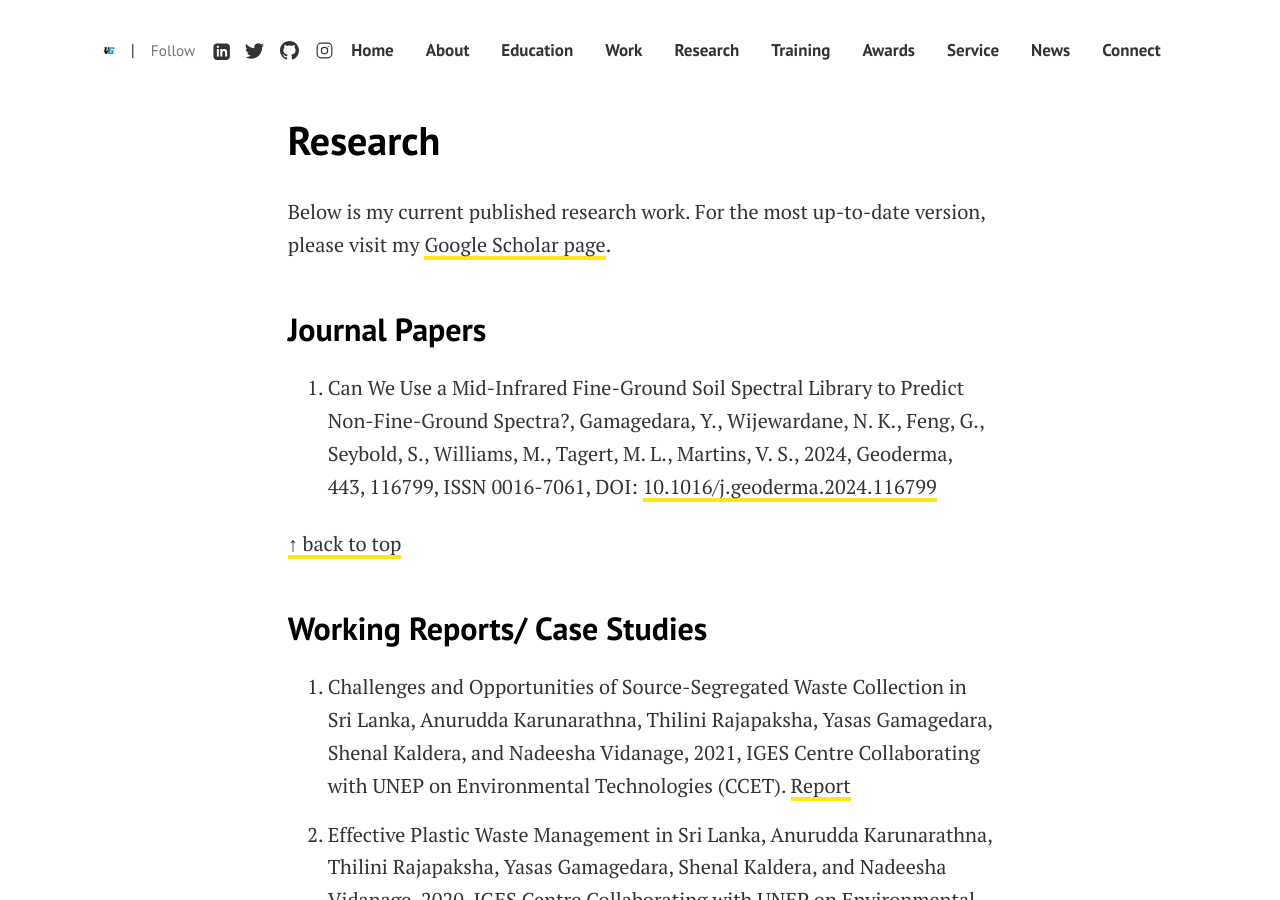
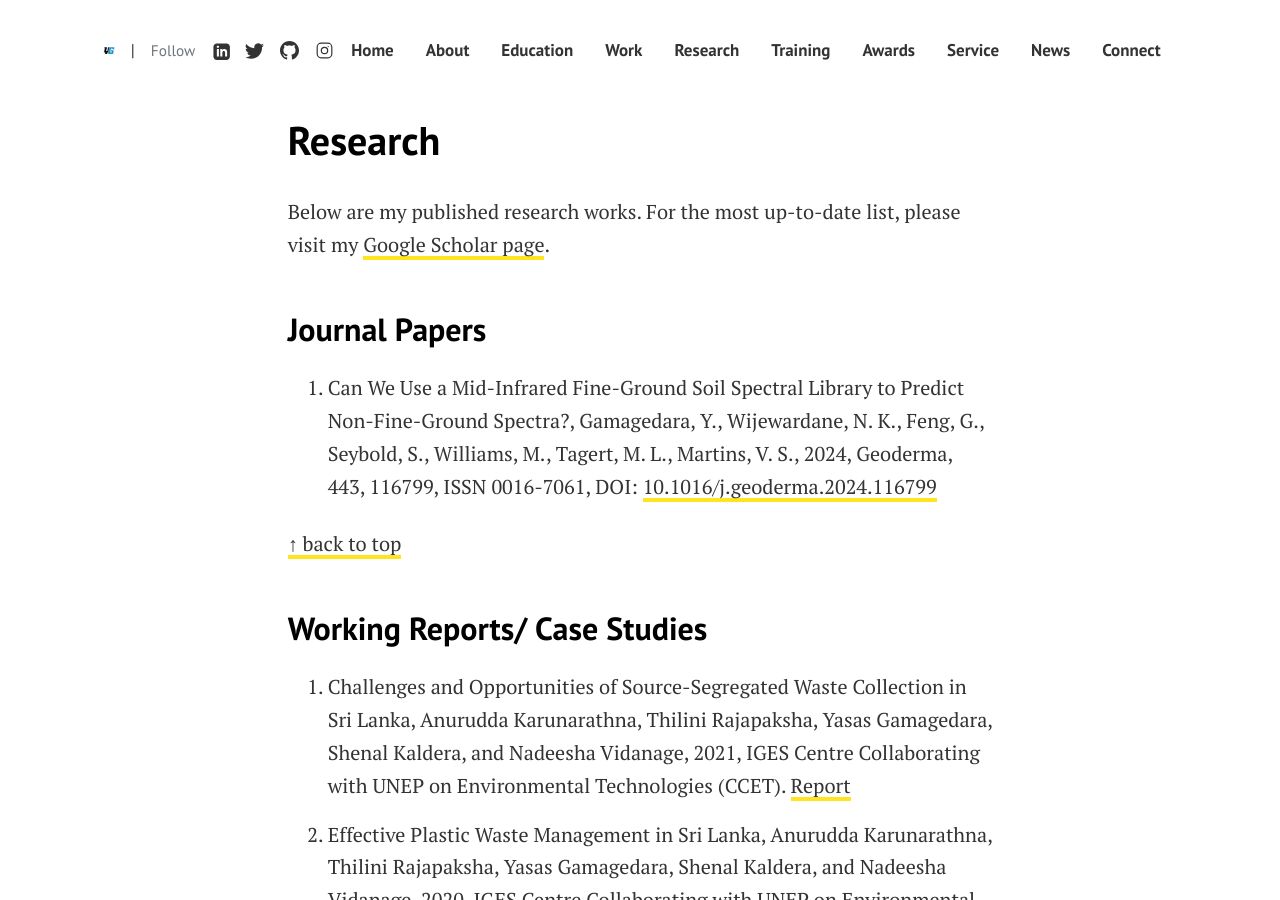
Before and after one commit to kanthsaz/kanthsaz.github.io, a Jekyll site: the page built from pages/research.md, in a window 1280 px wide and 900 px high. Built offline with Jekyll 4.4.1, drawn with Linux system fonts in a browser that asks for light colours.

Commit message:
Spellings

```diff
--- a/pages/research.md
+++ b/pages/research.md
@@ -5,8 +5,8 @@
 # image: assets/images/screenshot.png
 ---
 
-Below is my current published research work.
-For the most up-to-date version, please visit my [Google Scholar page](https://scholar.google.com/citations?user=5Ftw3bwAAAAJ&hl=en).
+Below are my published research works.
+For the most up-to-date list, please visit my [Google Scholar page](https://scholar.google.com/citations?user=5Ftw3bwAAAAJ&hl=en).
 
 ## Journal Papers
 
```
